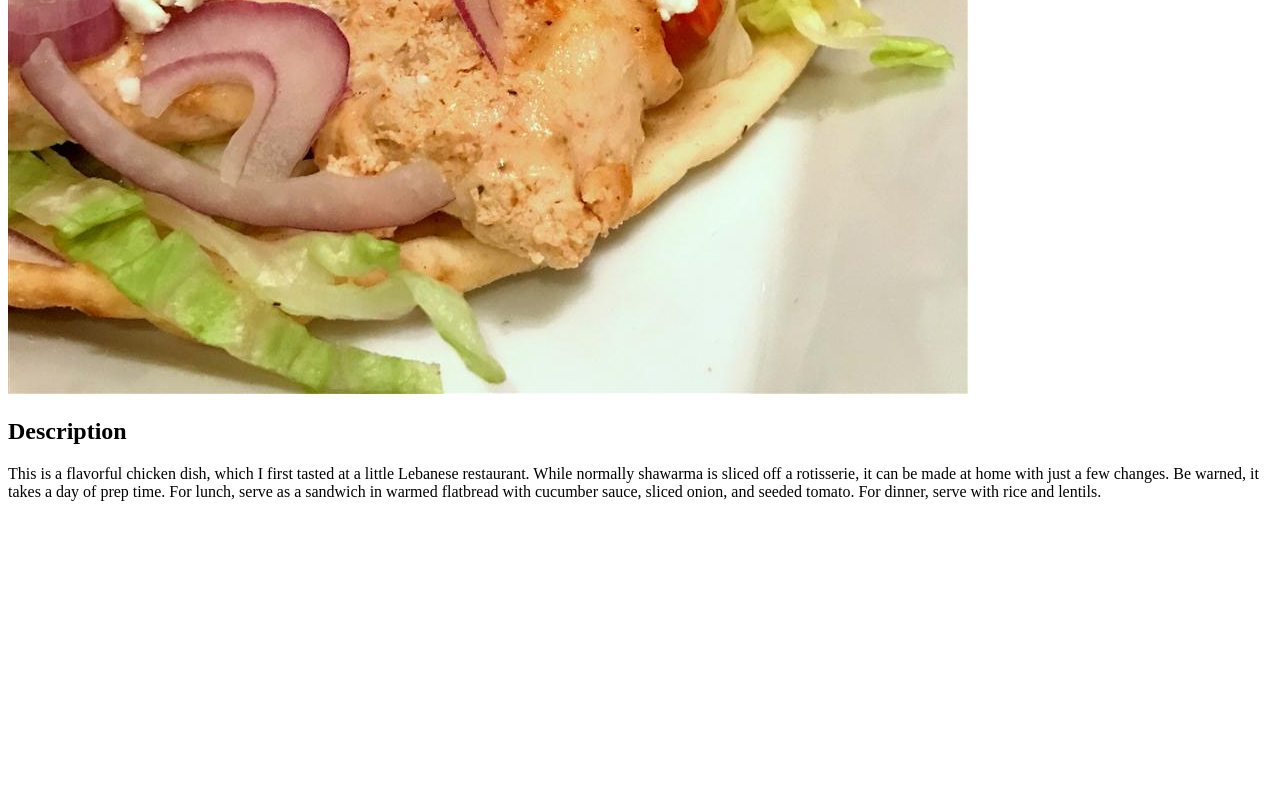
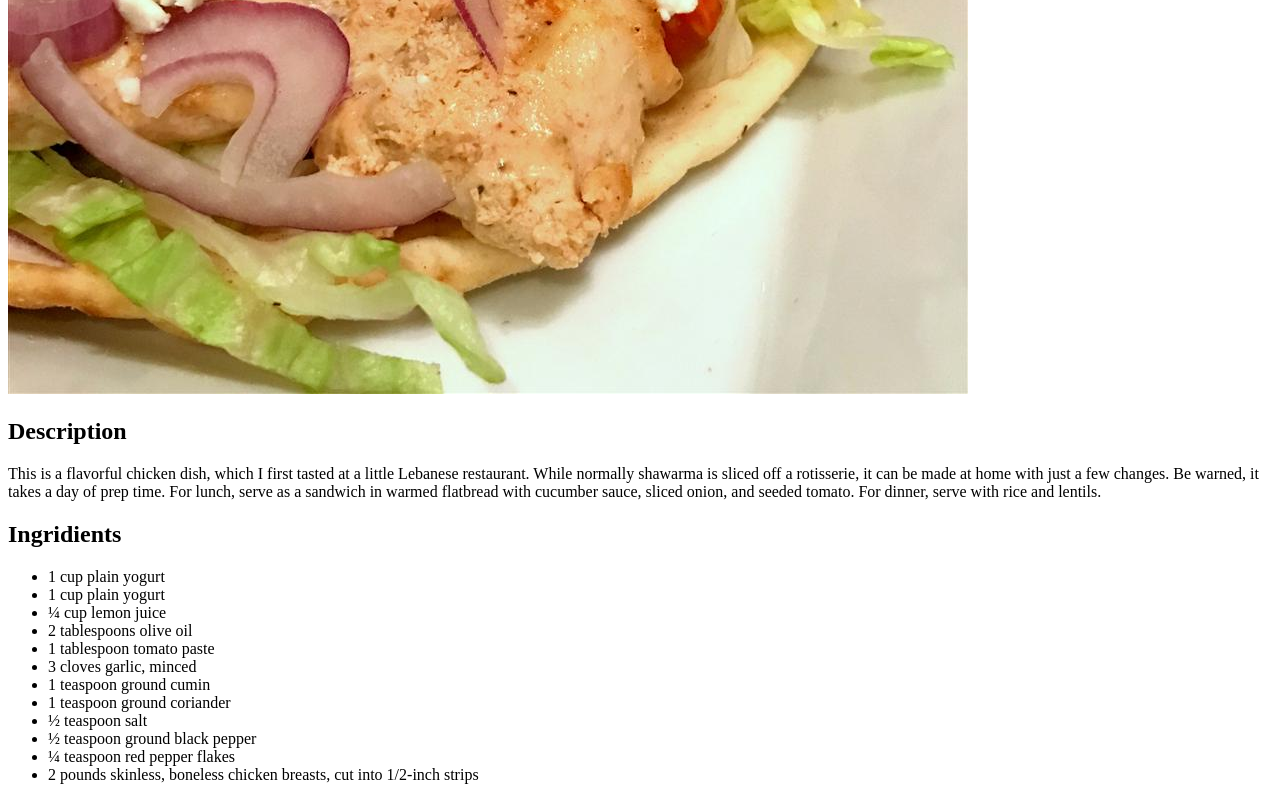
Before and after one commit to sk0fi3ld/odin-recipes, a plain HTML site: page recipes/shaverma.html in a window 1280 px wide. Shown: the part 646-1446 px from the top of the page. Before the commit the page ends 1163 px from the top, so only its background shows below. Drawn offline with Linux system fonts and the light colour scheme.

Commit message:
add ingridients list

```diff
--- a/recipes/shaverma.html
+++ b/recipes/shaverma.html
@@ -8,8 +8,25 @@
         <h1>Lebanese Chicken Shawarma</h1>
         <img src="shawarma.jpg" alt="shawarma">
         <h2>Description</h2>
-    <p>This is a flavorful chicken dish, which I first tasted at a little Lebanese restaurant. While normally shawarma is sliced off a rotisserie,
+         This is a flavorful chicken dish, which I first tasted at a little Lebanese restaurant. While normally shawarma is sliced off a rotisserie,
          it can be made at home with just a few changes. Be warned, it takes a day of prep time.
-          For lunch, serve as a sandwich in warmed flatbread with cucumber sauce, sliced onion, and seeded tomato. For dinner, serve with rice and lentils.</p>
+        For lunch, serve as a sandwich in warmed flatbread with cucumber sauce, sliced onion, and seeded tomato. For dinner, serve with rice and lentils.
+
+        <h2>Ingridients</h2>
+        <ul>
+            <li>1 cup plain yogurt</li>
+            <li>1 cup plain yogurt</li>
+            <li>¼ cup lemon juice</li>
+             <li>2 tablespoons olive oil</li>
+            <li>1 tablespoon tomato paste</li>
+            <li>3 cloves garlic, minced</li>
+            <li>1 teaspoon ground cumin</li>
+            <li>1 teaspoon ground coriander</li>
+            <li>½ teaspoon salt</li>
+            <li>½ teaspoon ground black pepper</li>
+            <li>¼ teaspoon red pepper flakes</li>
+            <li>2 pounds skinless, boneless chicken breasts, cut into 1/2-inch strips</li>
+        </ul>
+
     </body>
 </html>
```
